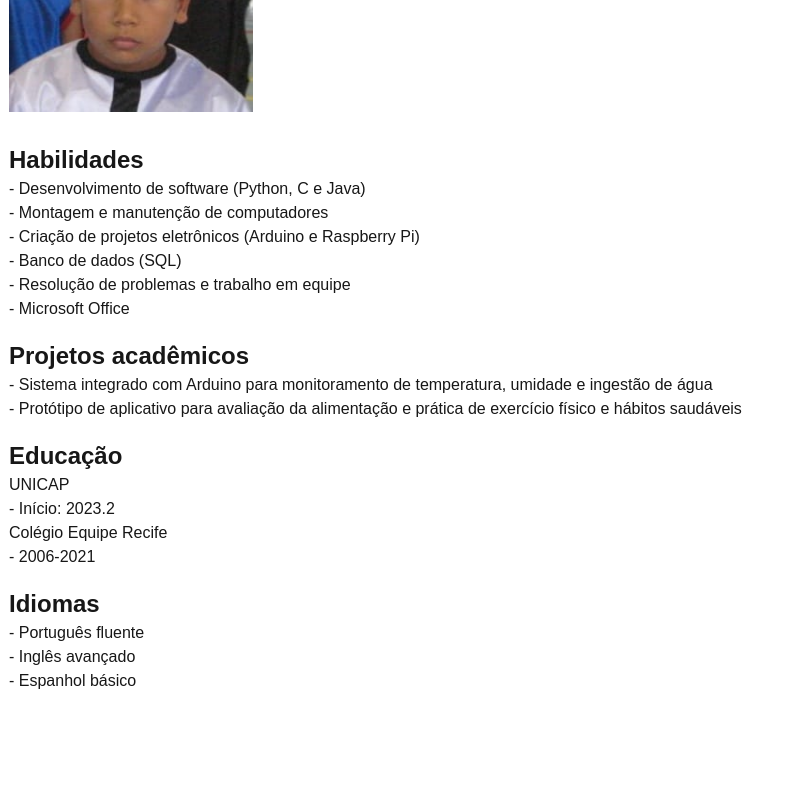
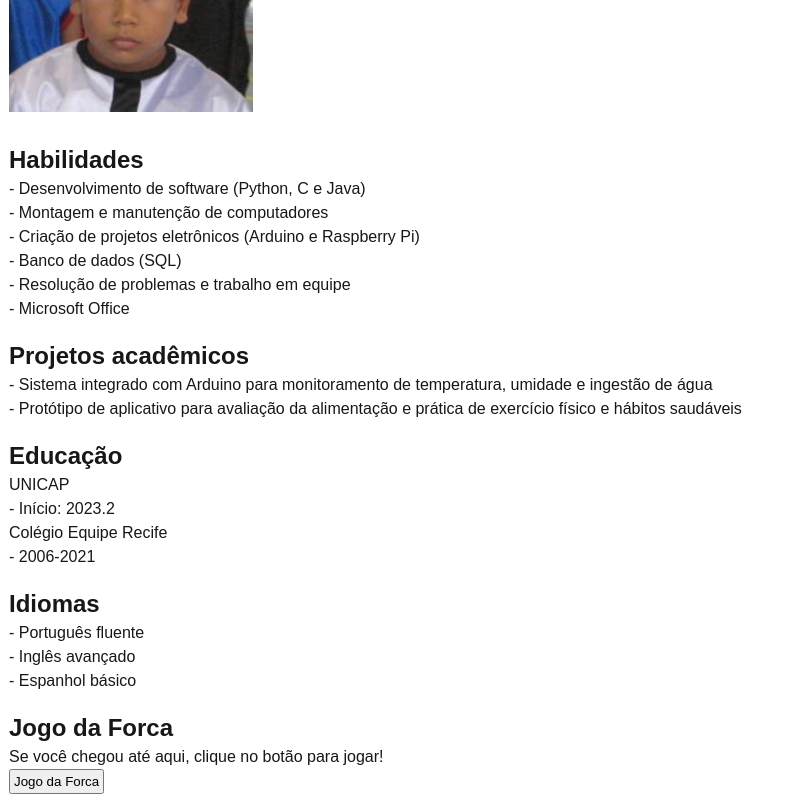
Before and after one commit to Rodibre8708/sitePWM, a Next.js app in the folder minibio-forca/: page / in a window 1280 px wide. Shown: the part 416-1216 px from the top of the page, without its empty margins (0-796 px from the left). Before the commit the page ends 1133 px from the top, so only its background shows below. Built offline with nearby package versions, Linux system fonts and the light colour scheme.

Commit message:
botao pag forca

```diff
--- a/minibio-forca/app/layout.js
+++ b/minibio-forca/app/layout.js
@@ -12,8 +12,8 @@ const geistMono = Geist_Mono({
 });
 
 export const metadata = {
-  title: "Currículo",
-  description: "Currículo",
+  title: "Currículo Forca",
+  description: "Currículo Forca",
 };
 
 export default function RootLayout({ children }) {
--- a/minibio-forca/app/page.js
+++ b/minibio-forca/app/page.js
@@ -1,4 +1,5 @@
 import Image from 'next/image';
+import Link from 'next/link';
 
 export default function Home() {
   return (
@@ -80,6 +81,13 @@ export default function Home() {
         - Espanhol básico
       </p>
       <br />
+      <h2>Jogo da Forca</h2>
+      <p>
+        Se você chegou até aqui, clique no botão para jogar!
+      </p>
+      <Link href="/Forca">
+        <button> Jogo da Forca</button>
+      </Link>
     </>
   );
 }
```
Also changed, not shown: minibio-forca/app/Forca/page.js (added, +7 -0 lines).
